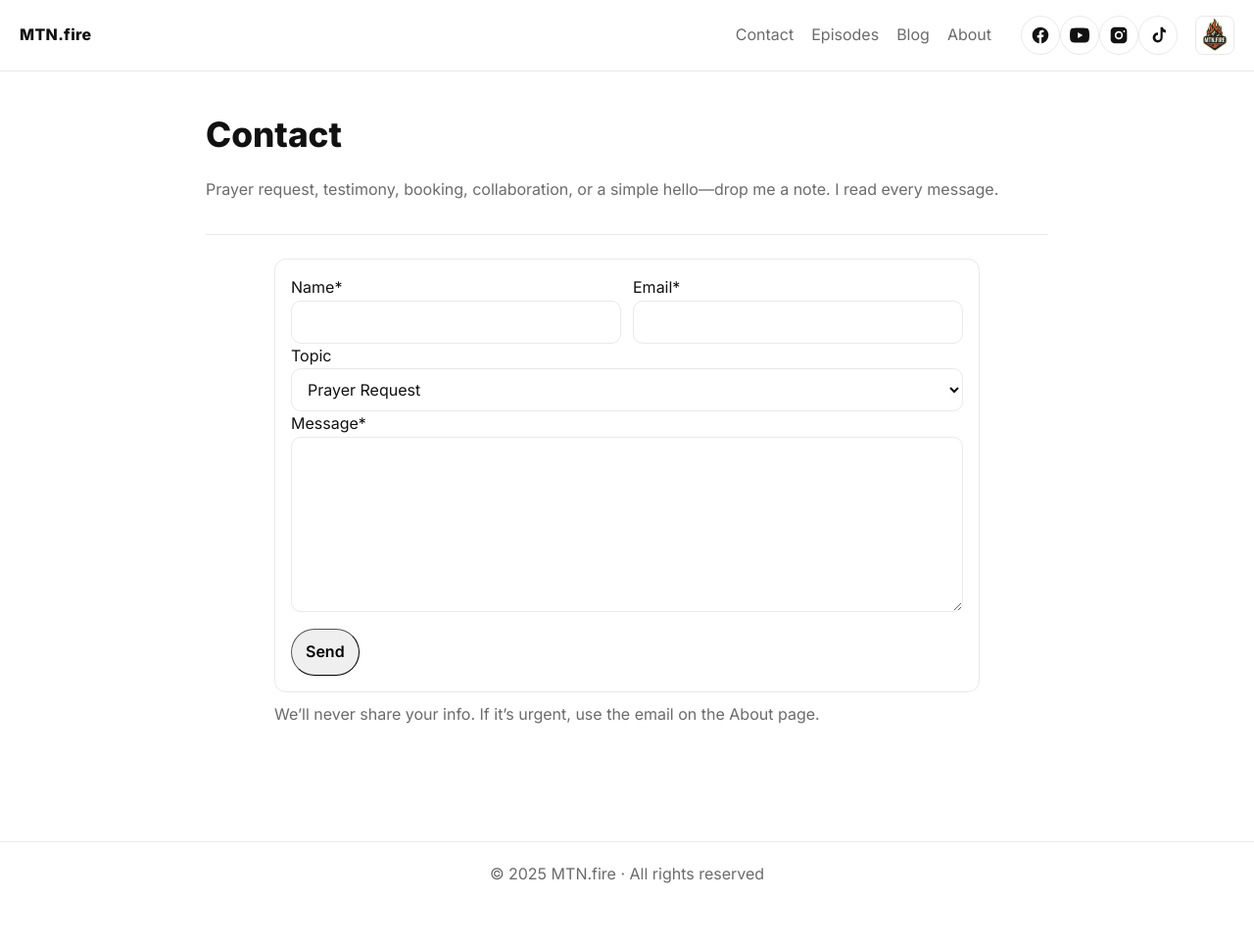
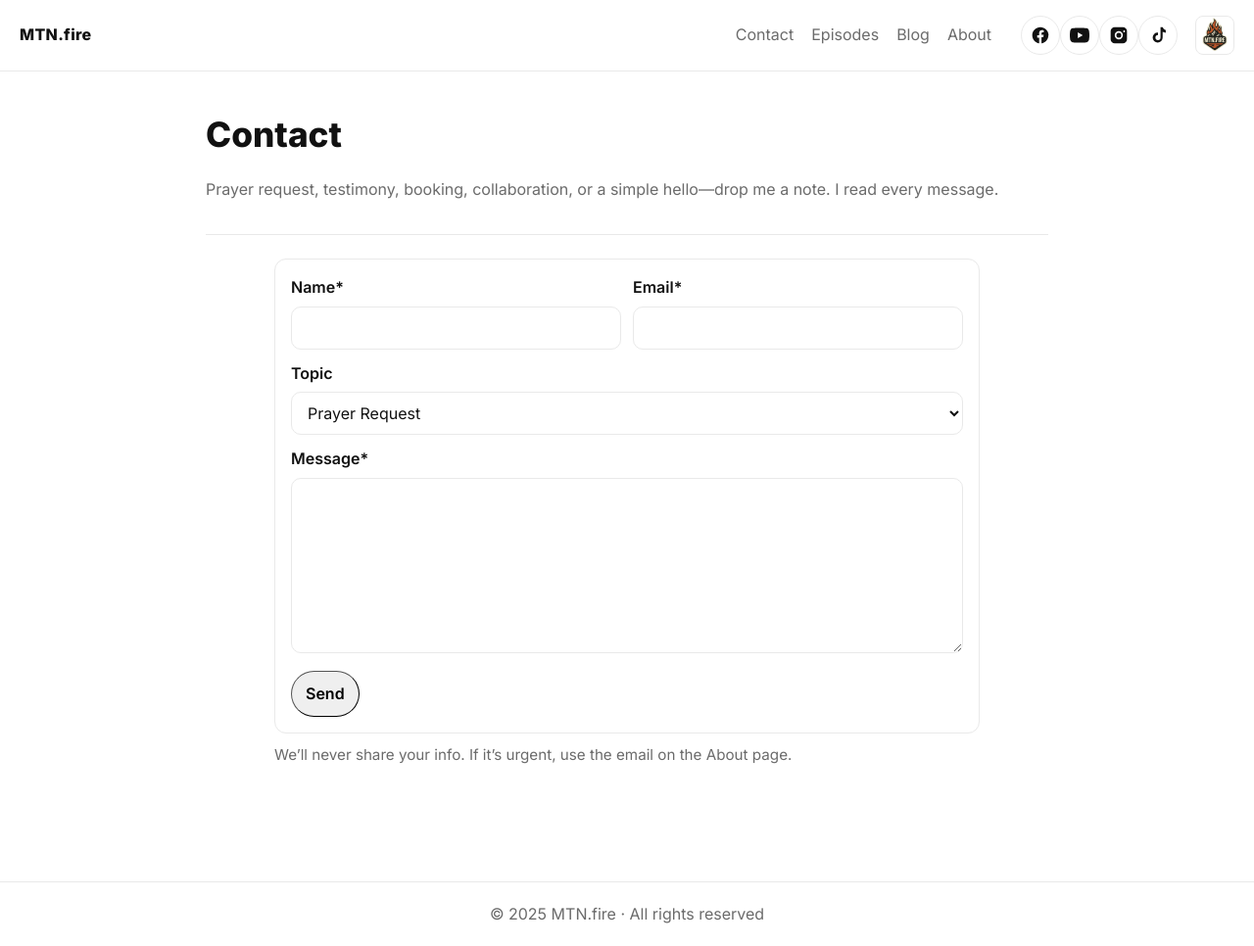
Before and after one commit to mtnfire/mtnfire.org, a Jekyll site: the page built from contact.html, in a window 1280 px wide and 966 px high. Shown: the whole window at 98% size. Built offline with Jekyll 4.4.1, drawn with Linux system fonts in a browser that asks for light colours.

Commit message:
Update main.css

```diff
--- a/assets/css/main.css
+++ b/assets/css/main.css
@@ -637,3 +637,56 @@
 
 /* Keep the button style in-brand */
 .contact-form .pill{ margin-top: 10px; }
+
+/* Keep page content aligned with article reading width */
+.post .post-body { max-width: 720px; margin: 0 auto; }
+
+/* Optional helper to center narrower blocks */
+.narrow { max-width: 720px; margin: 0 auto; }
+
+/* Contact card */
+.form-card{
+  border: 1px solid var(--rule);
+  border-radius: 12px;
+  padding: 16px;
+  background: var(--bg);
+}
+
+/* Fields + labels */
+.field { margin-bottom: 12px; }
+.field label{
+  display: block;
+  font-weight: 600;
+  margin: 0 0 6px;
+}
+
+/* Make inputs/selects/textarea full width and match site chrome */
+.contact-form input,
+.contact-form select,
+.contact-form textarea{
+  display: block;
+  width: 100%;
+  padding: 10px 12px;
+  border: 1px solid var(--rule);
+  border-radius: 10px;
+  background: var(--bg);
+  color: var(--fg);
+  font: inherit;
+  line-height: 1.4;
+}
+
+/* Two-column row for name/email on desktop */
+.form-grid.two{
+  display: grid;
+  grid-template-columns: 1fr 1fr;
+  gap: 12px;
+}
+@media (max-width: 820px){
+  .form-grid.two{ grid-template-columns: 1fr; }
+}
+
+/* Button spacing */
+.contact-form .pill{ margin-top: 6px; }
+
+/* Tiny text helper */
+.small { font-size: .95rem; }
```
